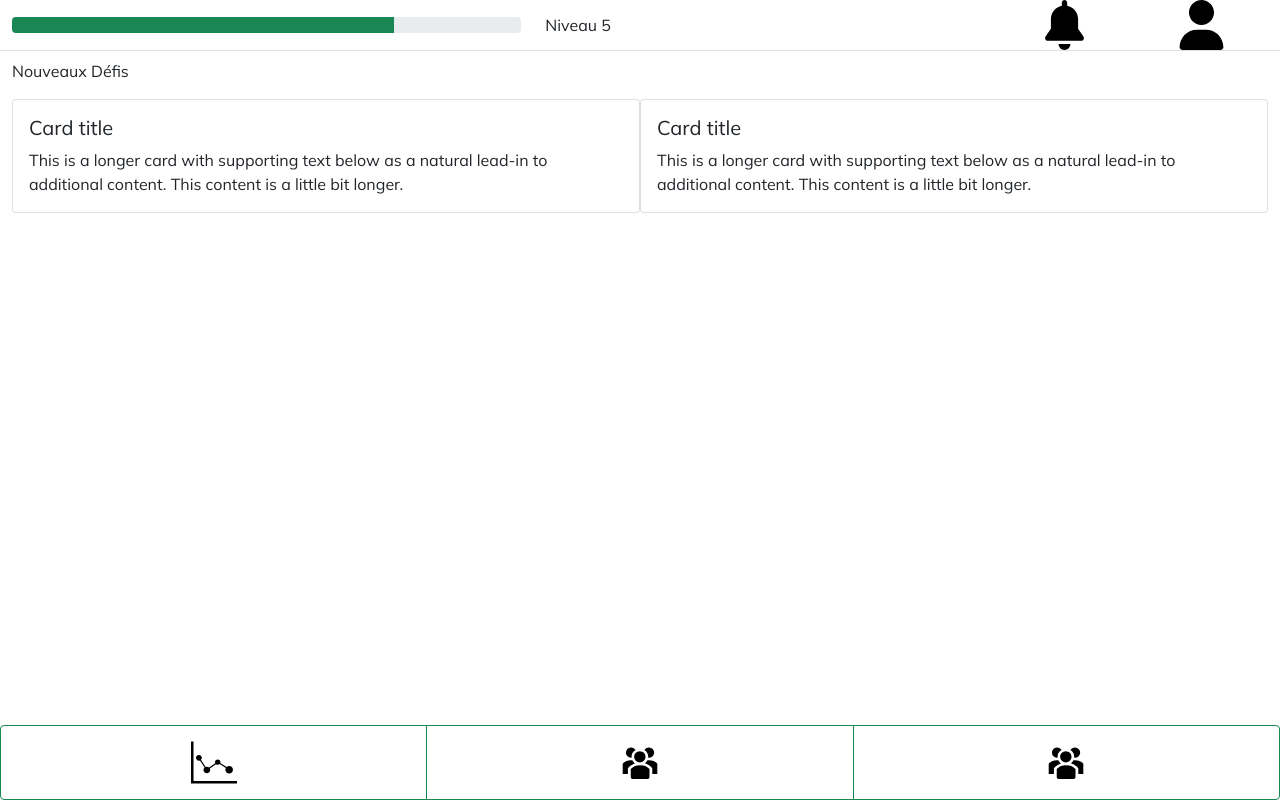
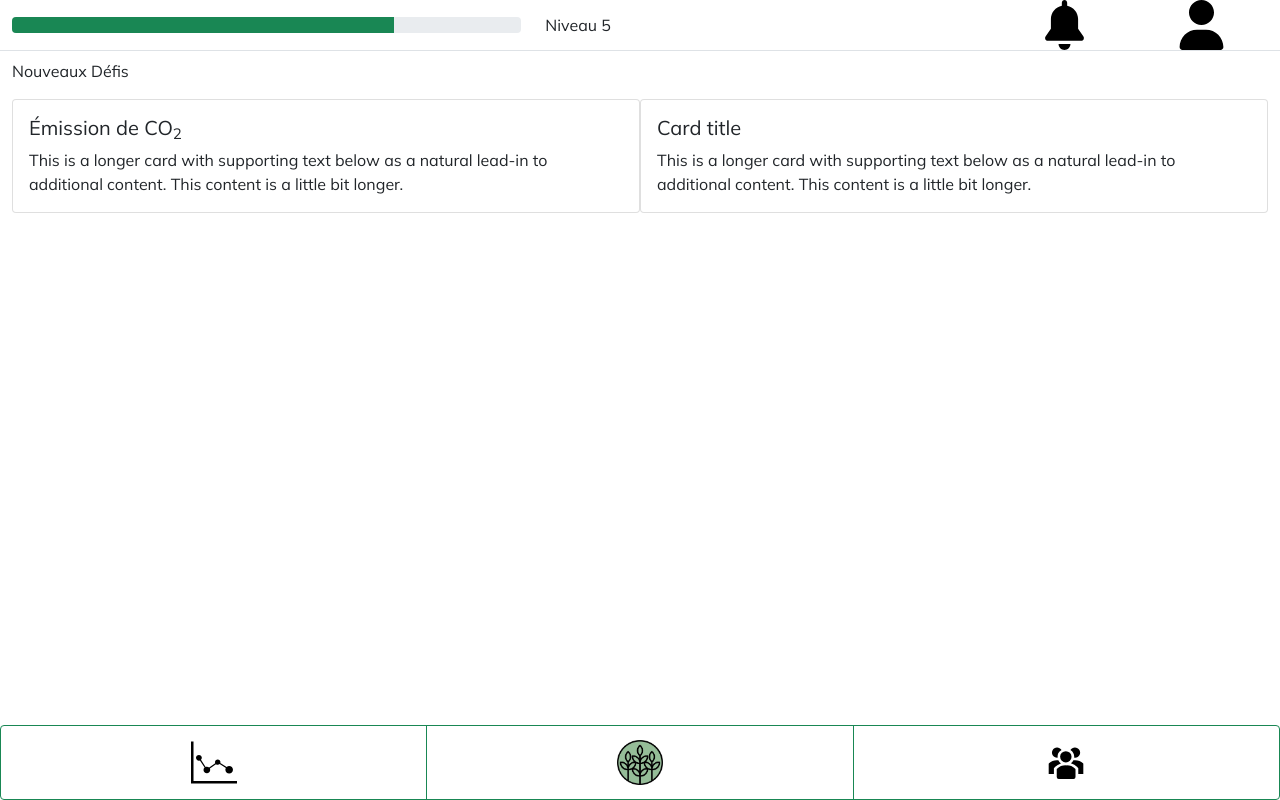
Before and after one commit to MagiPrince/Hackathon2022, a Django app: page /index/ in a window 1280 px wide. Run offline with Django 3.2, Linux system fonts and the light colour scheme; some libraries are stand-ins or nearby versions.

Commit message:
add logo

```diff
--- a/copact/copact_app/templates/footer.html
+++ b/copact/copact_app/templates/footer.html
@@ -2,7 +2,7 @@
     <div class="container-fluid p-0 m-0">
       <div class="btn-group w-100" role="group" aria-label="Basic outlined example">
         <button type="button" style="width:33%;height:75px;" class="btn btn-outline-success"><img class="h-75" src="/static/img/svg/stats.svg" alt=""></button>
-        <button type="button" style="width:33%;height:75px;" class="btn btn-outline-success"><img class="h-75" src="/static/img/svg/users.svg" alt=""></button>
+        <button type="button" style="width:33%;height:75px;" class="btn btn-outline-success"><img class="h-75" src="/static/img/logo.png" alt=""></button>
         <button type="button" style="width:33%;height:75px;" class="btn btn-outline-success"><img class="h-75" src="/static/img/svg/users.svg" alt=""></button>
       </div>
     </div>
--- a/copact/copact_app/templates/index.html
+++ b/copact/copact_app/templates/index.html
@@ -15,7 +15,7 @@
     <div class="col-6">
       <div class="card">
         <div class="card-body">
-          <h5 class="card-title">Card title</h5>
+          <h5 class="card-title">Émission de CO<sub>2</sub></h5>
           <p class="card-text">This is a longer card with supporting text below as a natural lead-in to additional content. This content is a little bit longer.</p>
         </div>
       </div>
```
Also changed, not shown: copact/copact_app/static/img/logo.png (added).
